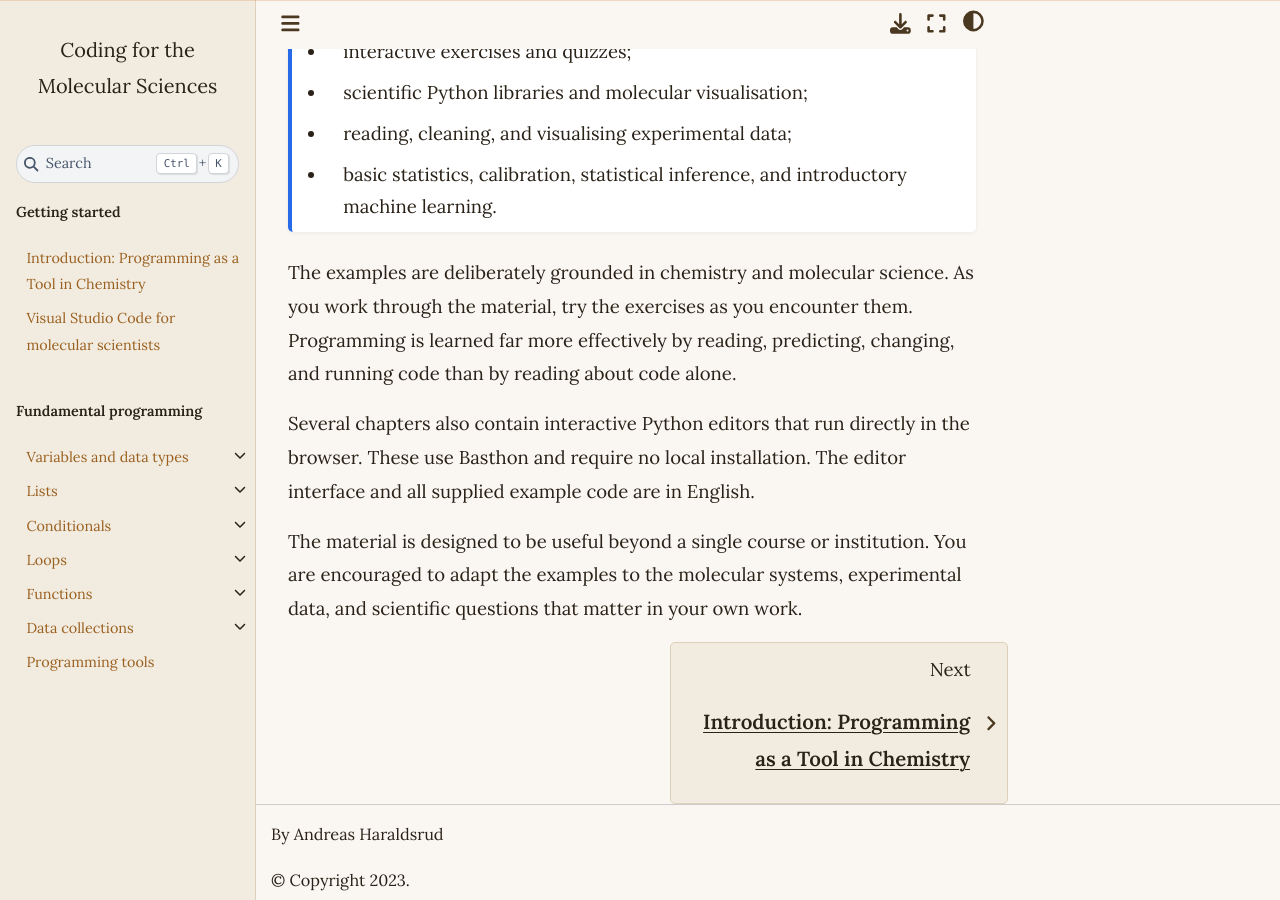
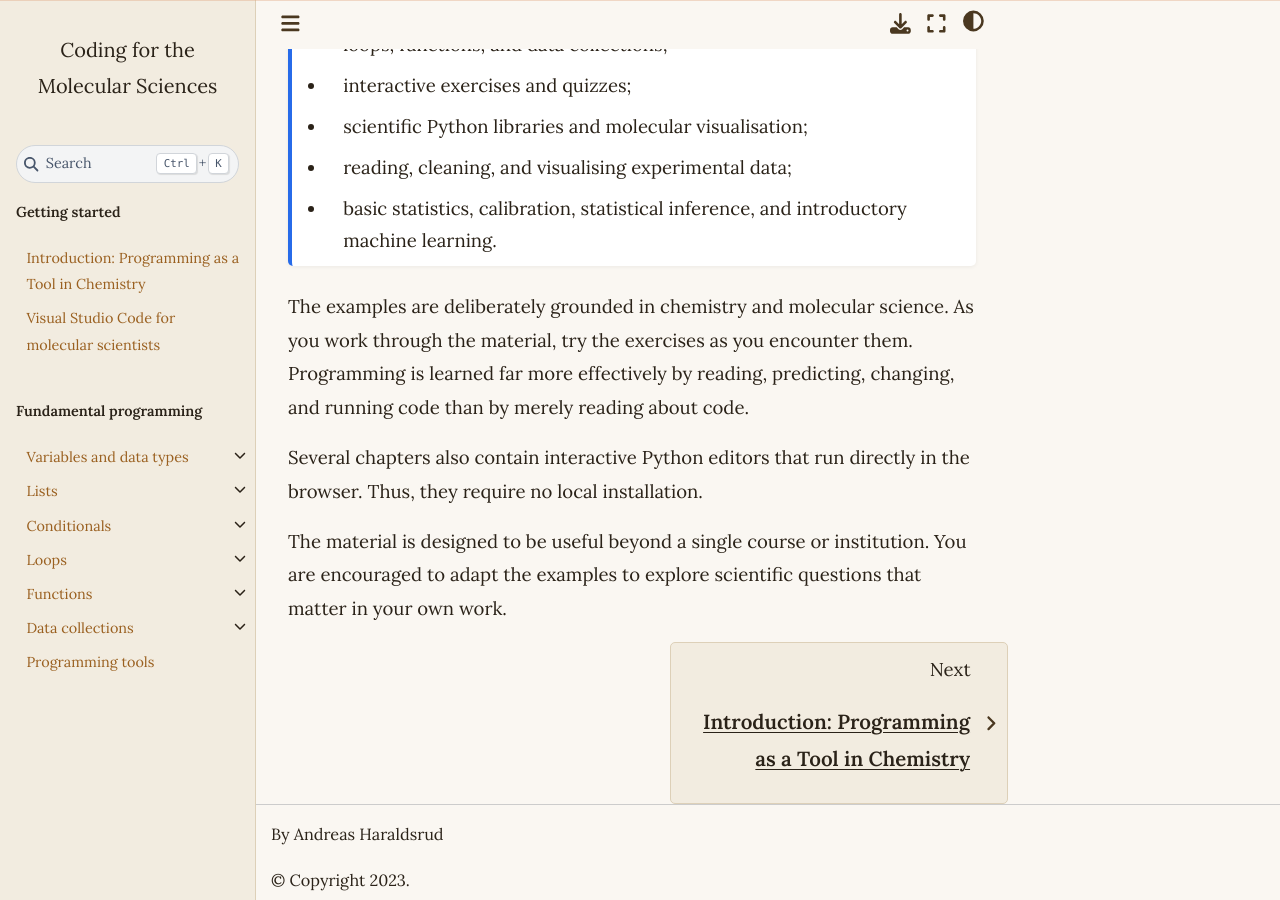
Before and after one commit to andreasdh/Coding-for-the-Molecular-Sciences, a Jupyter Book: the page built from docs/intro.md, in a window 1280 px wide and 900 px high, scrolled down 775 px. Built offline with Jupyter Book 1.0.4 settings and Sphinx 7.4.7 and the Sphinx Book theme 1.1.4, drawn with Linux system fonts in a browser that asks for light colours; some of the changed text lies outside the part shown.

Commit message:
Update intro.md

````diff
--- a/docs/intro.md
+++ b/docs/intro.md
@@ -16,8 +16,8 @@
 - basic statistics, calibration, statistical inference, and introductory machine learning.
 ```
 
-The examples are deliberately grounded in chemistry and molecular science. As you work through the material, try the exercises as you encounter them. Programming is learned far more effectively by reading, predicting, changing, and running code than by reading about code alone.
+The examples are deliberately grounded in chemistry and molecular science. As you work through the material, try the exercises as you encounter them. Programming is learned far more effectively by reading, predicting, changing, and running code than by merely reading about code.
 
-Several chapters also contain interactive Python editors that run directly in the browser. These use Basthon and require no local installation. The editor interface and all supplied example code are in English.
+Several chapters also contain interactive Python editors that run directly in the browser. Thus, they require no local installation.
 
-The material is designed to be useful beyond a single course or institution. You are encouraged to adapt the examples to the molecular systems, experimental data, and scientific questions that matter in your own work.
+The material is designed to be useful beyond a single course or institution. You are encouraged to adapt the examples to explore scientific questions that matter in your own work.
````
Also changed, not shown: other parts of docs/intro.md (+1 -1 lines).
